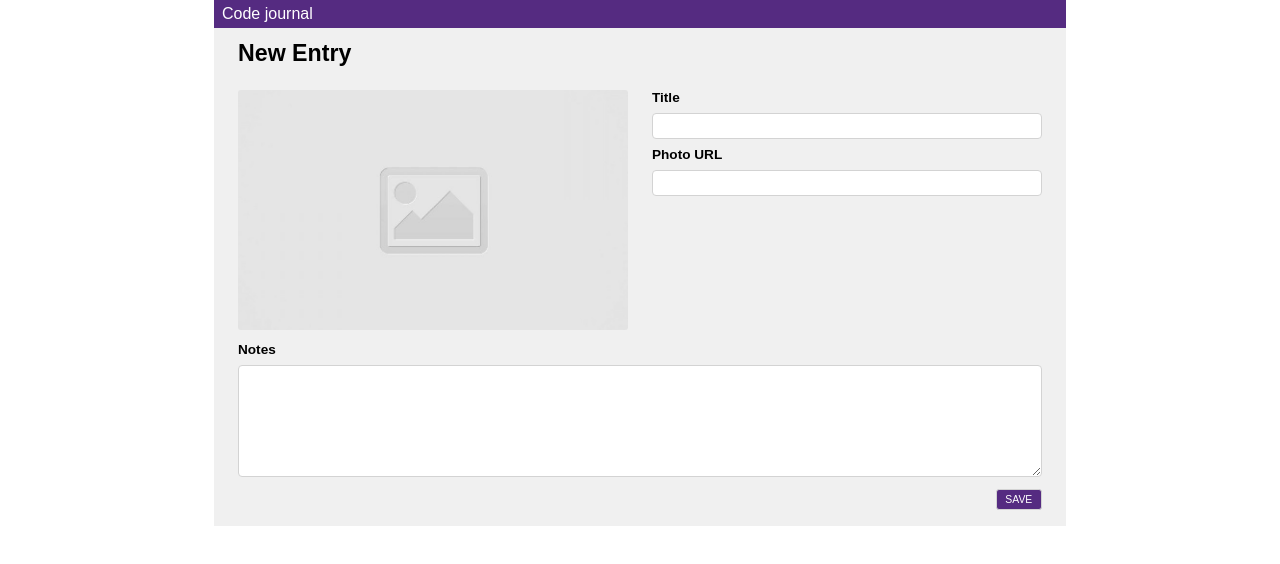
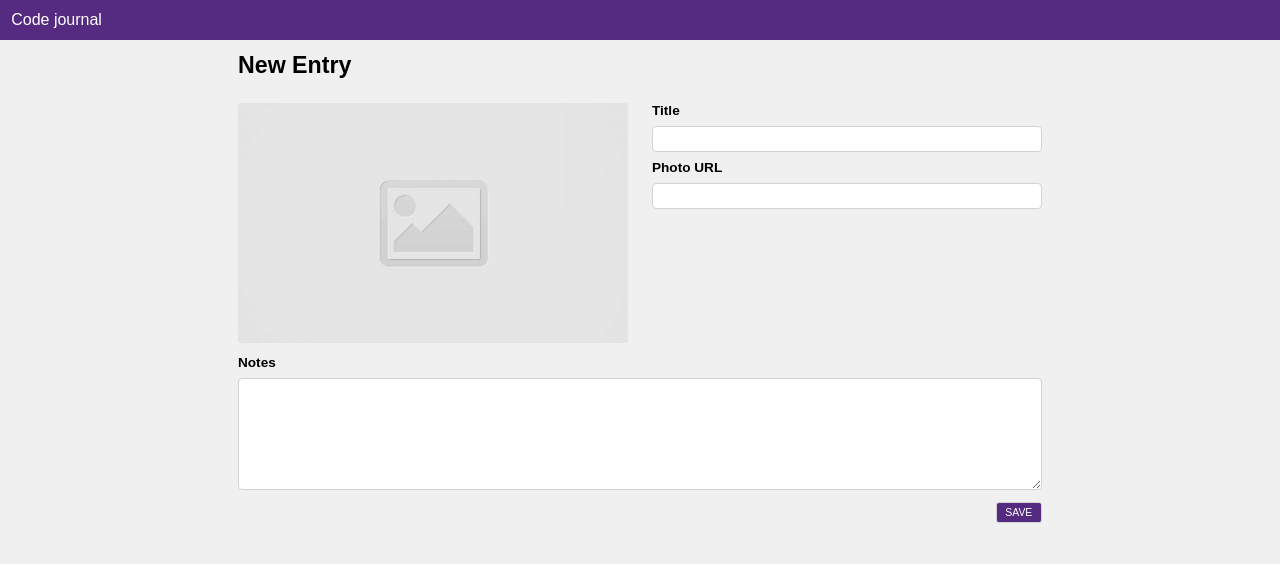
Before and after one commit to qnpham/code-journal, a website: page index.html in a window 1280 px wide. Drawn offline with Linux system fonts and the light colour scheme.

Commit message:
fixed some element and styling

```diff
--- a/css/styles.css
+++ b/css/styles.css
@@ -4,6 +4,7 @@
 
 body {
   font-family: "Source Sans Pro", sans-serif;
+  background-color: #f0f0f0;
 }
 
 label,
@@ -14,7 +15,6 @@ input {
 
 .card {
   width: 100%;
-  background-color: #f0f0f0;
   justify-content: center;
   align-items: center;
   display: inline-block;
@@ -28,7 +28,7 @@ input {
 .bar {
   background-color: #552b81;
   color: white;
-  padding: 0.3rem 0.5rem;
+  padding: 0.7rem;
 }
 
 h3 {
--- a/index.html
+++ b/index.html
@@ -17,11 +17,11 @@
 </head>
 <body>
   <header>
+    <div class="bar">Code journal</div>
   </header>
   <main>
     <div class="container">
       <div data-view="entry-form">
-        <div class="bar">Code journal</div>
         <div class="card row">
           <form action="" data-view="entry-form">
             <div class="column-full">
```
